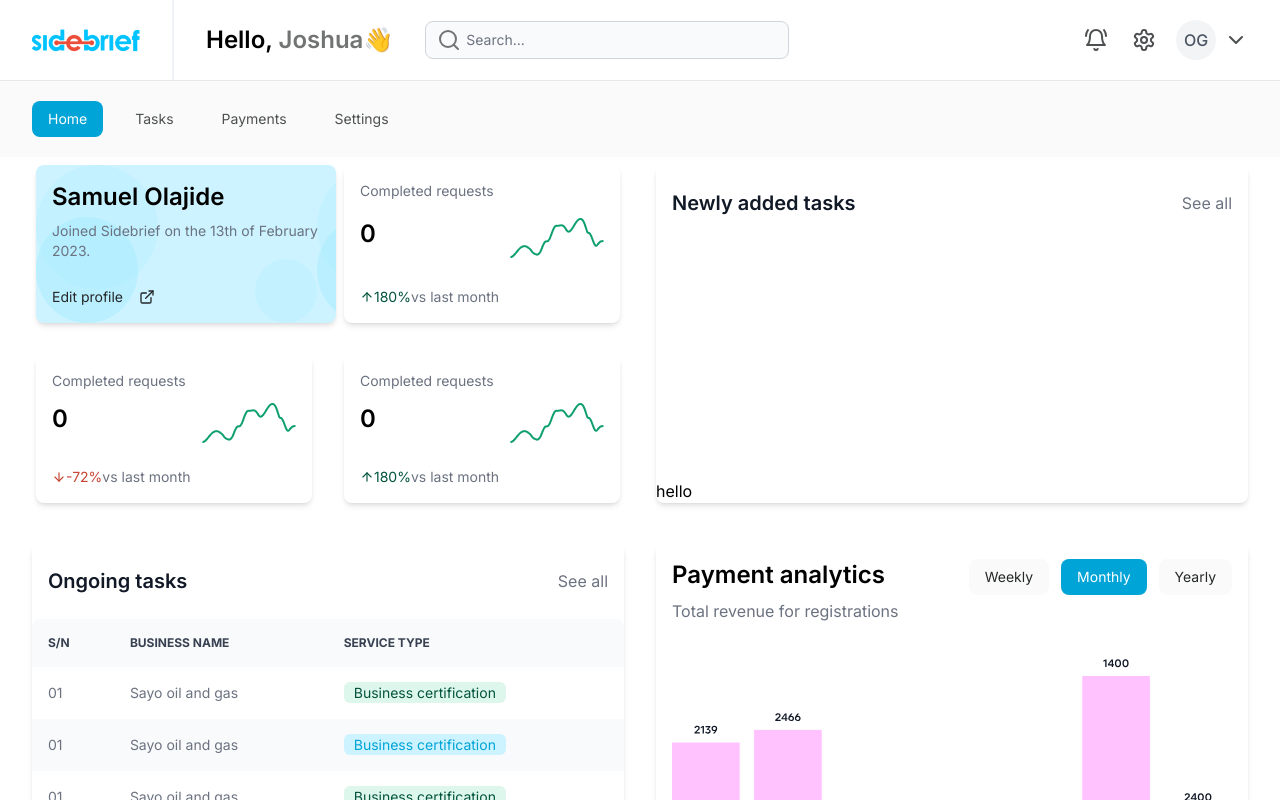
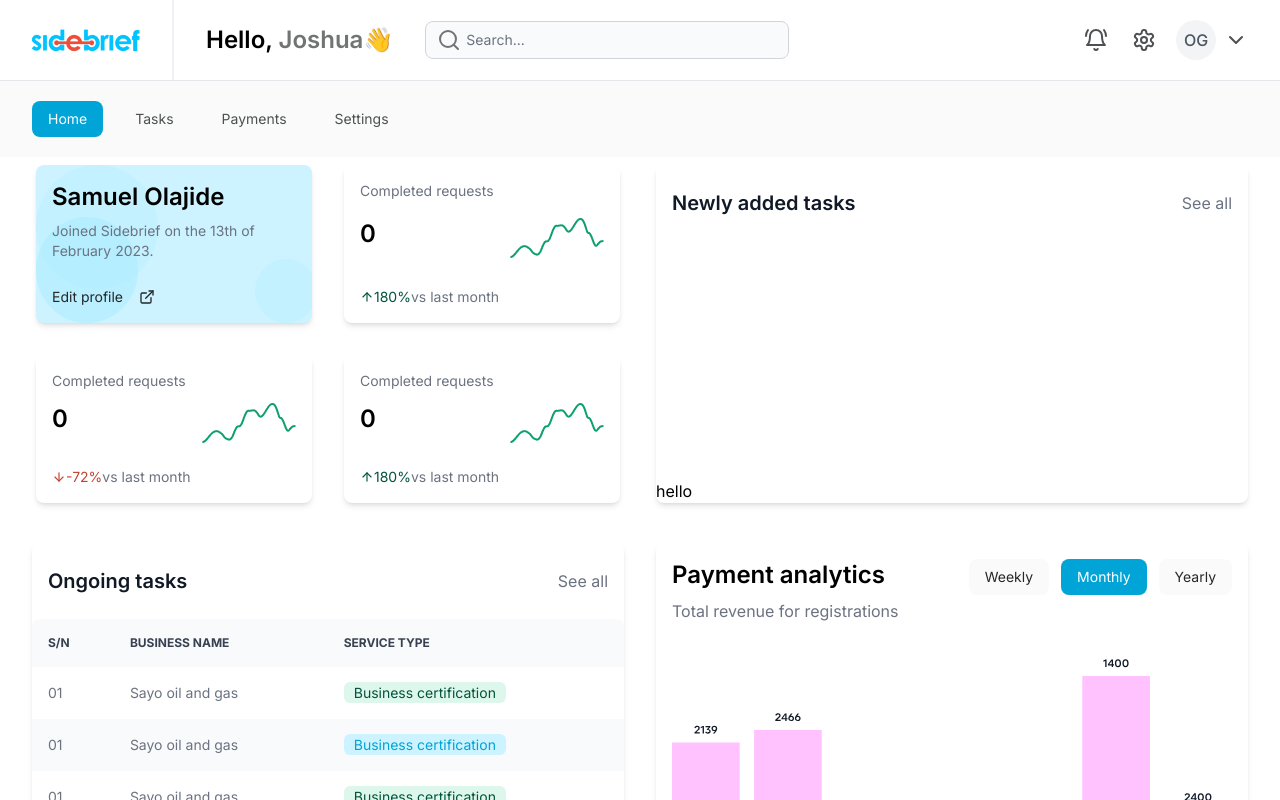
Before and after one commit to Yomzy2223/partnerendv2, a Next.js app: page / in a window 1280 px wide. Shown: the top 800 px of the page. Built offline with nearby package versions, Linux system fonts and the light colour scheme.

Commit message:
Fixed profile card bug

```diff
--- a/src/components/cards/profileSummaryCard.tsx
+++ b/src/components/cards/profileSummaryCard.tsx
@@ -13,8 +13,8 @@ const ProfileSummaryCard = ({
   info: string;
 }) => {
   return (
-    <div className="bg-primary-8 rounded-lg cursor-pointer w-max">
-      <CardWrapper className="flex flex-col justify-between gap-4 bg-primary-8 bg-serviceCardBG rounded-lg w-full min-w-[200px] max-w-[300px] h-[158px]">
+    <div className="bg-primary-8 rounded-lg min-w-[200px] max-w-[300px]">
+      <CardWrapper className="flex flex-col justify-between gap-4 bg-primary-8 bg-serviceCardBG rounded-lg w-full h-[158px]">
         <div>
           <p className="sb-text-24 font-semibold mb-2">{title}</p>
           <p className="text-sm font-normal text-foreground-5">{info}</p>
```
